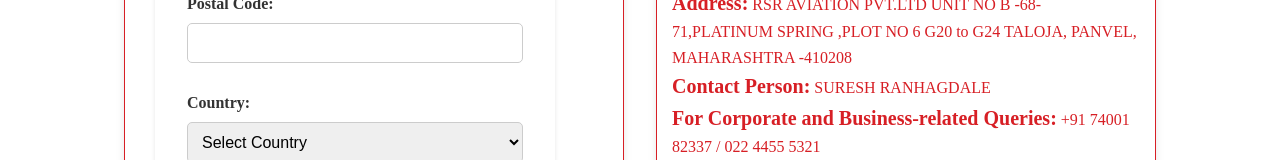
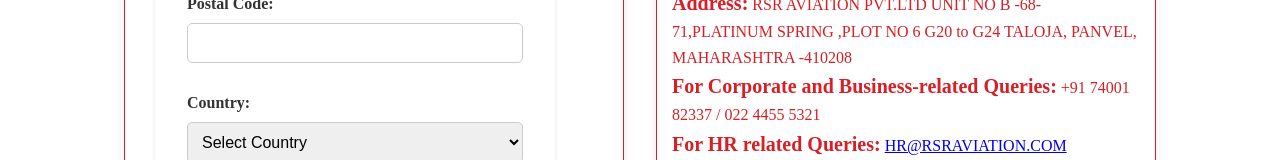
Before and after one commit to RSRAviationservices/rsrwebsitecopy, a React (Create React App) app: page /ContactUs in a window 1280 px wide. Shown: the part 761-921 px from the top of the page. Built offline with nearby package versions, Linux system fonts and the light colour scheme; a web font is replaced by a local one.

Commit message:
Update ContactUs.jsx

```diff
--- a/src/Components/ContactUs/ContactUs.jsx
+++ b/src/Components/ContactUs/ContactUs.jsx
@@ -29,9 +29,7 @@ const ContactUs = () => {
                   -68-71,PLATINUM SPRING ,PLOT NO 6 G20 to G24 TALOJA,
                   PANVEL, MAHARASHTRA -410208
                 </p>
-                <p>
-                  <strong> Contact Person:</strong> SURESH RANHAGDALE{" "}
-                </p>
+
                 <p>
                   <strong> For Corporate and Business-related Queries:</strong>{" "}
                   +91 74001 82337 / 022 4455 5321
```
